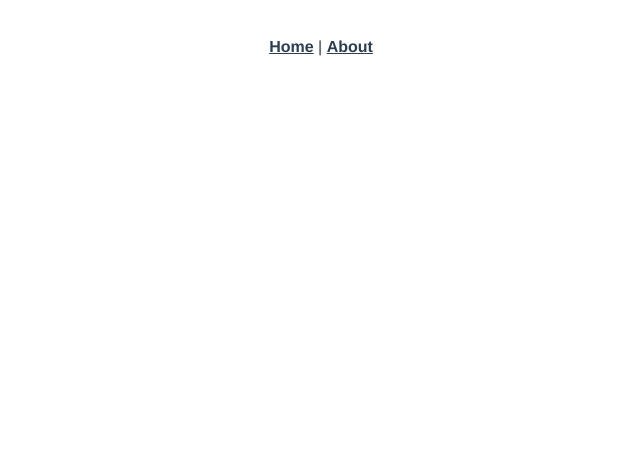
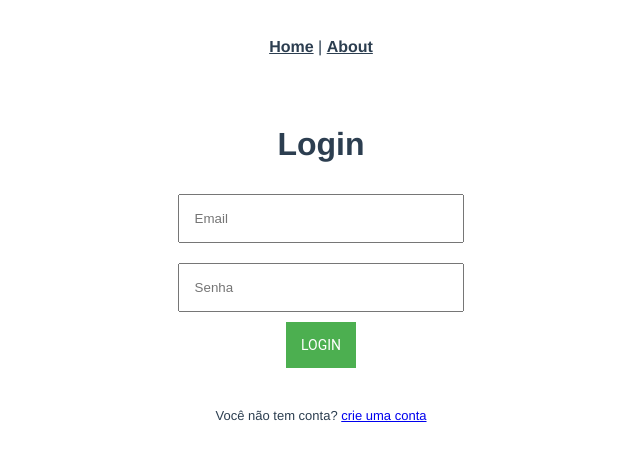
Before and after one commit to arthcabral/tmdb-vue, a Vue app: page /home#/login in a window 1280 px wide. Shown: the top 460 px of the page, without its empty margins (319-959 px from the left). Built offline with nearby package versions, Linux system fonts and the light colour scheme.

Commit message:
autenticaçao realizada

```diff
--- a/package.json
+++ b/package.json
@@ -9,6 +9,7 @@
   },
   "dependencies": {
     "core-js": "^3.6.5",
+    "firebase": "^8.2.5",
     "vue": "^2.6.11",
     "vue-router": "^3.2.0"
   },
--- a/src/App.vue
+++ b/src/App.vue
@@ -10,22 +10,19 @@
 
 <style>
 #app {
-  font-family: Avenir, Helvetica, Arial, sans-serif;
+  font-family: 'Avenir', Helvetica, Arial, sans-serif;
   -webkit-font-smoothing: antialiased;
   -moz-osx-font-smoothing: grayscale;
   text-align: center;
   color: #2c3e50;
 }
-
 #nav {
   padding: 30px;
 }
-
 #nav a {
   font-weight: bold;
   color: #2c3e50;
 }
-
 #nav a.router-link-exact-active {
   color: #42b983;
 }
--- a/src/main.js
+++ b/src/main.js
@@ -1,10 +1,31 @@
 import Vue from 'vue'
 import App from './App.vue'
 import router from './router'
+import firebase from "firebase"
+
 
 Vue.config.productionTip = false
 
-new Vue({
-  router,
-  render: h => h(App)
-}).$mount('#app')
+var firebaseConfig = {
+  apiKey: "AIzaSyBrn7mmA9x4VmHsPhoW8mHQmH4eWXE_KVc",
+  authDomain: "vue-auth-firebase-e1e6b.firebaseapp.com",
+  projectId: "vue-auth-firebase-e1e6b",
+  storageBucket: "vue-auth-firebase-e1e6b.appspot.com",
+  messagingSenderId: "822974405394",
+  appId: "1:822974405394:web:d82eea15026f1414a331cb",
+  measurementId: "G-J182Z45G9H"
+};
+// Initialize Firebase
+firebase.initializeApp(firebaseConfig);
+firebase.analytics();
+
+
+/*let app = '';
+firebase.auth().onAuthStateChanged(() => {
+  if(!app) {
+    app = */new Vue({
+      router,
+      render: h => h(App),
+    }).$mount('#app');
+ // }
+//});
--- a/src/router/index.js
+++ b/src/router/index.js
@@ -1,29 +1,53 @@
-import Vue from 'vue'
-import VueRouter from 'vue-router'
-import Home from '../views/Home.vue'
+import Vue from 'vue';
+import Router from 'vue-router';
+import firebase from 'firebase';
 
-Vue.use(VueRouter)
+import Home from '../views/Home.vue';
+import Login from '../views/Login';
+import SignUp from '../views/SignUp';
 
-const routes = [
+
+
+Vue.use(Router);
+
+const router = new Router({
+  routes: [
+    {
+      path: '*',
+      redirect: '/login'
+    },
     {
       path: '/',
-    name: 'Home',
-    component: Home
+      redirect: '/login'
     },
     {
-    path: '/about',
-    name: 'About',
-    // route level code-splitting
-    // this generates a separate chunk (about.[hash].js) for this route
-    // which is lazy-loaded when the route is visited.
-    component: () => import(/* webpackChunkName: "about" */ '../views/About.vue')
+      path: '/login',
+      name: 'Login',
+      component: Login
+    },
+    {
+      path: '/registrar',
+      name: 'SignUp',
+      component: SignUp
+    },
+    {
+      path: '/home',
+      name: 'Home',
+      component: Home,
+      meta: {
+        requiresAuth: true
+      }
     }
   ]
+});
 
-const router = new VueRouter({
-  mode: 'history',
-  base: process.env.BASE_URL,
-  routes
-})
+router.beforeEach((to, from, next) => {
+  const currentUser = firebase.auth().currentUser;
+  const requiresAuth = to.matched.some(record => record.meta.requiresAuth);
 
-export default router
+  if (requiresAuth && !currentUser) next('login');
+  else if (!requiresAuth && currentUser) next('home');
+  else next();
+});
+
+export default router;
--- a/src/views/Home.vue
+++ b/src/views/Home.vue
@@ -1,18 +1,27 @@
 <template>
   <div class="home">
-    <img alt="Vue logo" src="../assets/logo.png">
-    <HelloWorld msg="Welcome to Your Vue.js App"/>
+    <HelloWorld msg="Wake up, Neo"/>
+    <button @click="sair"> Sair </button>
   </div>
 </template>
 
 <script>
-// @ is an alias to /src
+import firebase from 'firebase';
+
 import HelloWorld from '@/components/HelloWorld.vue'
 
+
 export default {
-  name: 'Home',
+  name: 'home',
   components: {
     HelloWorld
+  },
+  methods: {
+    sair: function() {
+      firebase.auth().signOut().then(() => {
+        this.$router.replace('login')
+      })
+    }
   }
 }
 </script>
--- a/src/views/Login.vue
+++ b/src/views/Login.vue
@@ -1,11 +1,19 @@
 <template>
   <div class="login">
     <h1>Login</h1>
-        <input type="text" placeholder="Email">
+    <input
+      type="text"
+      placeholder="Email"
+      v-model="email"
+    >
     <br>
-        <input type="password" placeholder="Senha">
+    <input
+      type="password"
+      placeholder="Senha"
+      v-model="senha"
+    >
     <br>
-        <div class = "btn-login">
+    <div class="btn-login">
       <button @click="login">Login</button>
     </div>
     <p>
@@ -13,23 +21,64 @@
       <span>
         <router-link to="/registrar">crie uma conta</router-link>
       </span>
-
     </p>
   </div>
 </template>
 
 <script>
+import firebase from 'firebase';
 export default {
   name: "login",
-    data() {
-        return {};
+  data () {
+    return {
+      email: '',
+      senha: ''
+    };
   },
    methods: {
       login: function() {
-            this.$router.replace("home");
+        firebase.auth().signInWithEmailAndPassword(this.email, this.senha).then(
+          (user) => {
+            this.$router.replace('home')
+            alert(`Bem Vindo, ${{email}}`)
+          },
+          (err) => {
+            alert('Não foi possível realizar o login. ' + err.message)
+          }
+        );
       }
     }
-};
+  }
 </script>
 
 <style scoped>
+.login {
+  margin-top: 40px;
+}
+input {
+  margin: 10px 0;
+  width: 20%;
+  padding: 15px;
+}
+button {
+  font-family: "Roboto", sans-serif;
+  text-transform: uppercase;
+  outline: 0;
+  background: #4caf50;
+  border: 0;
+  padding: 15px;
+  color: #ffffff;
+  font-size: 14px;
+  -webkit-transition: all 0.3 ease;
+  transition: all 0.3 ease;
+  cursor: pointer;
+}
+p {
+  margin-top: 40px;
+  font-size: 13px;
+}
+p a {
+  text-decoration: underline;
+  cursor: pointer;
+}
+</style>
--- a/src/views/SignUp.vue
+++ b/src/views/SignUp.vue
@@ -1,19 +1,61 @@
 <template>
     <div class="sing-up">
         <h1>Crie uma nova conta</h1>
-        Nome: <input type="text" placeholder="Nome completo">
-        <br>
-        Email: <input type="text" placeholder="exemplo@gmail.com">
-        <br>
-        Data de nascimento: <input type="text" placeholder="dd/mm/aaaa">
-        <br>
-        Senha: <input type="password" placeholder="Senha">
+        Nome: <input
+        type="text"
+        placeholder="Nome completo">
         <br>
 
-        <button>Registrar</button>
+        Email: <input
+        type="text"
+        placeholder="exemplo@gmail.com"
+        v-model="email">
+        <br>
+
+        Data de nascimento: <input
+        type="text"
+        placeholder="dd/mm/aaaa">
+        <br>
+
+        Senha: <input
+        type="password"
+        placeholder="Senha"
+        v-model="senha">
+        <br>
+
+        <button @click="signUp">Registrar</button>
         <span>
             ou retorne ao
             <router-link to="/login"> login.</router-link>
         </span>
     </div>
 </template>
+
+<script>
+import firebase from 'firebase';
+
+export default {
+    name: 'signUp',
+    data (){
+        return {
+            email: '',
+            senha: '',
+        };
+    },
+
+    methods:{
+        signUp(){
+            firebase.auth().createUserWithEmailAndPassword(this.email, this.senha).then(
+                (user) => {
+                    this.$router.replace('home')
+                },
+                (err) => {
+                    alert('Aconteceu algoo inesperado. ' + err.message)
+                }
+            );
+
+        },
+    },
+
+};
+</script>
```
Also changed, not shown: .eslintrc.js, 1 other file (tests, documents, lock files or other folders). Lines whose indentation alone changed are shown as unchanged.
